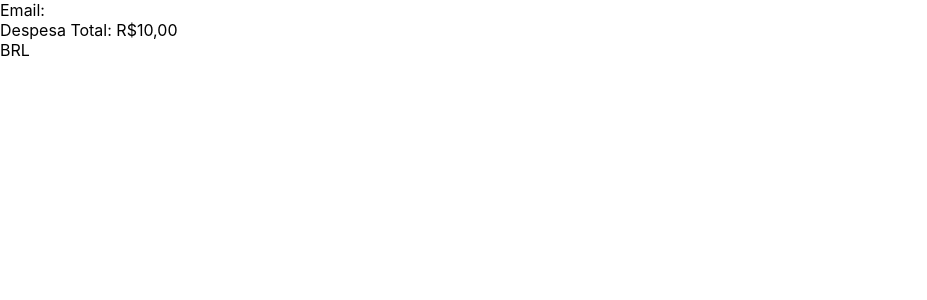
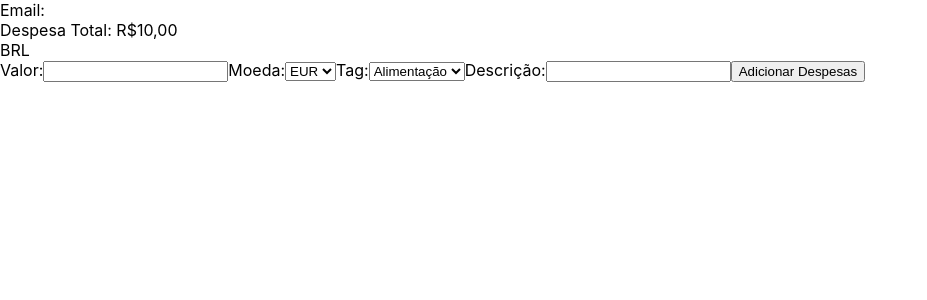
Before and after one commit to cae07/sd-013-a-project-trybewallet, a React (Create React App) app: page /carteira in a window 1280 px wide. Shown: the top 300 px of the page, without its empty margins (0-927 px from the left). Built offline with nearby package versions, Linux system fonts and the light colour scheme.

Commit message:
Add questao 05

```diff
--- /dev/null
+++ b/src/components/FormsWallet.js
@@ -0,0 +1,52 @@
+import React from 'react';
+
+class FormsWallet extends React.Component {
+  constructor(props) {
+    super(props);
+    this.state = {};
+    this.handleSubmit = this.handleSubmit.bind(this);
+  }
+
+  handleSubmit(event) {
+    event.preventDefault();
+  }
+
+  render() {
+    return (
+      <form onSubmit={ this.handleSubmit }>
+        <label htmlFor="input-value">
+          Valor:
+          <input type="text" name="name" id="input-value" />
+        </label>
+
+        <label htmlFor="select-currency">
+          Moeda:
+          <select name="currency" id="select-currency">
+            <option value="">EUR</option>
+            <option value="">USD</option>
+          </select>
+        </label>
+
+        <label htmlFor="select-tag">
+          Tag:
+          <select name="tag" id="select-tag">
+            <option value="">Alimentação</option>
+            <option value="">Lazer</option>
+            <option value="">Trabalho</option>
+            <option value="">Transporte</option>
+            <option value="">Saúde</option>
+          </select>
+        </label>
+
+        <label htmlFor="input-description">
+          Descrição:
+          <input type="text" name="description" id="input-description" />
+        </label>
+
+        <button type="submit">Adicionar Despesas</button>
+      </form>
+    );
+  }
+}
+
+export default FormsWallet;
--- a/src/pages/Wallet.js
+++ b/src/pages/Wallet.js
@@ -1,10 +1,14 @@
 import React from 'react';
 import Header from '../components/Header';
+import FormsWallet from '../components/FormsWallet';
 
 class Wallet extends React.Component {
   render() {
     return (
-      <Header />
+      <>
+        <Header />
+        <FormsWallet />
+      </>
     );
   }
 }
```
